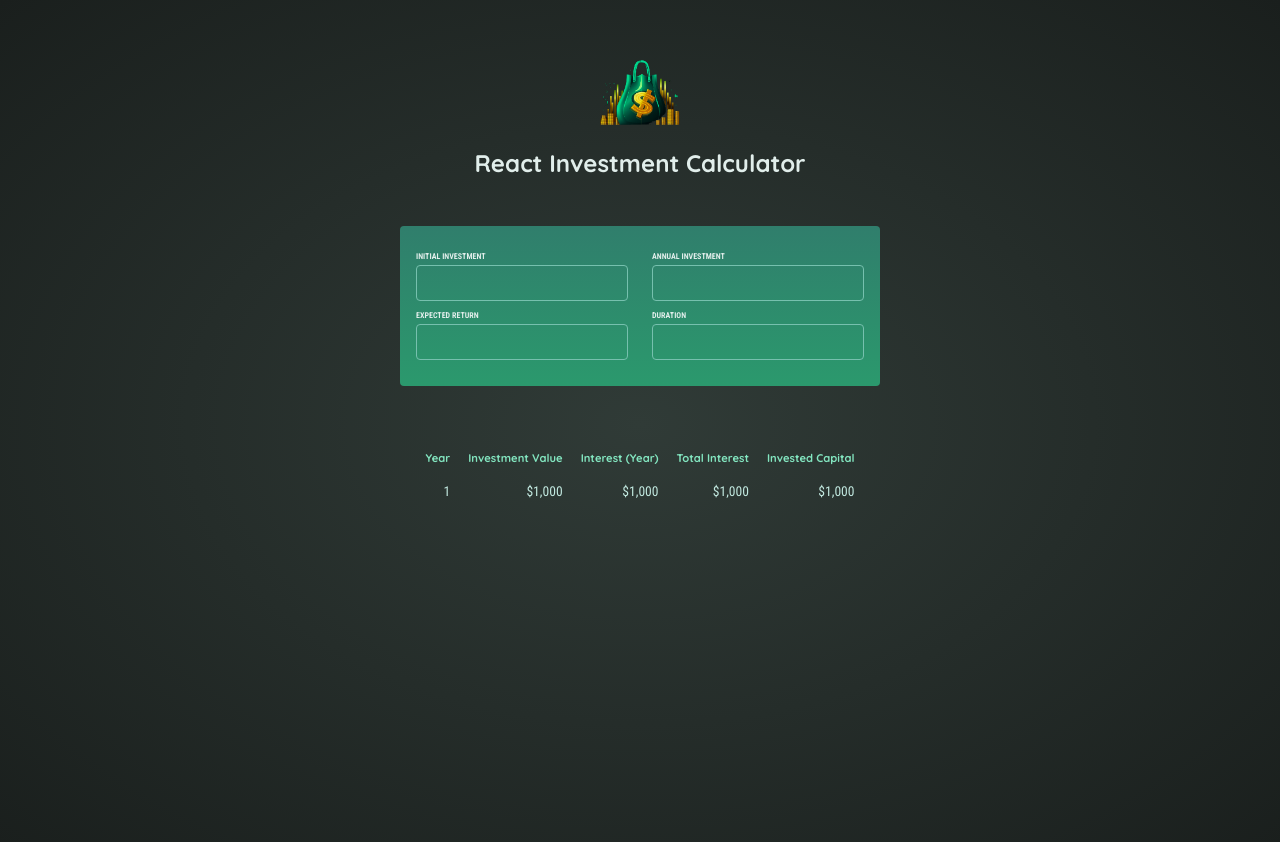
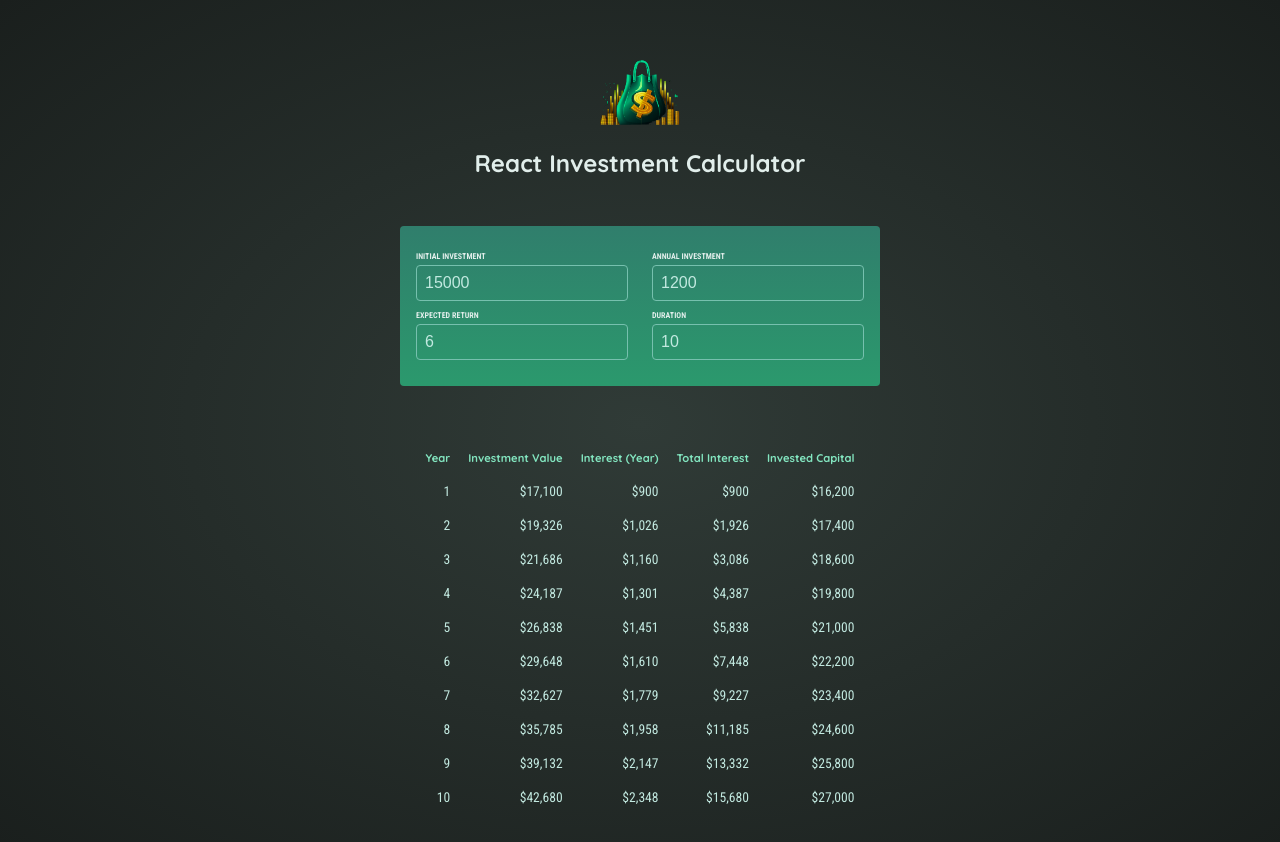
Before and after one commit to Irostovsky/investment-calculator, a React (Vite) app: page / in a window 1280 px wide. Shown: the top 842 px of the page. Built offline with nearby package versions, Linux system fonts and the light colour scheme.

Commit message:
Show results.

```diff
--- a/src/App.jsx
+++ b/src/App.jsx
@@ -1,46 +1,92 @@
-import { formatter } from "./util/investment";
+import { useState } from "react";
+import { calculateInvestmentResults, formatter } from "./util/investment";
 
 function App() {
+  const [userInvestment, setUserInvestment] = useState({
+    initialInvestment: 15000,
+    annualInvestment: 1200,
+    expectedReturn: 6,
+    duration: 10,
+  });
+
+  const handleInputChange = (event, key) => {
+    setUserInvestment((previousUserInvestment) => {
+      return {
+        ...previousUserInvestment,
+        [key]: parseFloat(event.target.value),
+      };
+    });
+  };
+
+  const result = calculateInvestmentResults(userInvestment);
   return (
     <>
       <div id="user-input">
         <div className="input-group">
           <div>
             <label>Initial Investment</label>
-            <input type="number" min="0" />
+            <input
+              type="number"
+              min="0"
+              value={userInvestment.initialInvestment}
+              onChange={(event) =>
+                handleInputChange(event, "initialInvestment")
+              }
+            />
           </div>
           <div>
             <label>Annual Investment</label>
-            <input type="number" min="0" />
+            <input
+              type="number"
+              min="0"
+              value={userInvestment.annualInvestment}
+              onChange={(event) => handleInputChange(event, "annualInvestment")}
+            />
           </div>
         </div>
         <div className="input-group">
           <div>
             <label>Expected Return</label>
-            <input type="number" min="0" />
+            <input
+              type="number"
+              min="0"
+              value={userInvestment.expectedReturn}
+              onChange={(event) => handleInputChange(event, "expectedReturn")}
+            />
           </div>
           <div>
             <label>Duration</label>
-            <input type="number" min="0" />
+            <input
+              type="number"
+              min="0"
+              value={userInvestment.duration}
+              onChange={(event) => handleInputChange(event, "duration")}
+            />
           </div>
         </div>
       </div>
       <table id="result" className="center">
         <thead>
+          <tr>
             <th>Year</th>
             <th>Investment Value</th>
             <th>Interest (Year)</th>
             <th>Total Interest</th>
             <th>Invested Capital</th>
+          </tr>
         </thead>
         <tbody>
-          <tr>
-            <td>1</td>
-            <td>{formatter.format(1000)}</td>
-            <td>{formatter.format(1000)}</td>
-            <td>{formatter.format(1000)}</td>
-            <td>{formatter.format(1000)}</td>
+          {result.map((item) => {
+            return (
+              <tr key={item.year}>
+                <td>{item.year}</td>
+                <td>{formatter.format(item.valueEndOfYear)}</td>
+                <td>{formatter.format(item.interest)}</td>
+                <td>{formatter.format(item.totalInterest)}</td>
+                <td>{formatter.format(item.investedCapital)}</td>
               </tr>
+            );
+          })}
         </tbody>
       </table>
     </>
--- a/src/util/investment.js
+++ b/src/util/investment.js
@@ -12,15 +12,20 @@ export function calculateInvestmentResults({
 }) {
   const annualData = [];
   let investmentValue = initialInvestment;
+  let investedCapital = initialInvestment;
+  let totalInterest = 0;
 
   for (let i = 0; i < duration; i++) {
     const interestEarnedInYear = investmentValue * (expectedReturn / 100);
     investmentValue += interestEarnedInYear + annualInvestment;
+    investedCapital += annualInvestment;
+    totalInterest += interestEarnedInYear;
     annualData.push({
       year: i + 1, // year identifier
       interest: interestEarnedInYear, // the amount of interest earned in this year
       valueEndOfYear: investmentValue, // investment value at end of year
-      annualInvestment: annualInvestment, // investment added in this year
+      investedCapital: investedCapital,
+      totalInterest: totalInterest,
     });
   }
 
@@ -30,9 +35,9 @@ export function calculateInvestmentResults({
 // The browser-provided Intl API is used to prepare a formatter object
 // This object offers a "format()" method that can be used to format numbers as currency
 // Example Usage: formatter.format(1000) => yields "$1,000"
-export const formatter = new Intl.NumberFormat('en-US', {
-  style: 'currency',
-  currency: 'USD',
+export const formatter = new Intl.NumberFormat("en-US", {
+  style: "currency",
+  currency: "USD",
   minimumFractionDigits: 0,
   maximumFractionDigits: 0,
 });
```
Lines whose indentation alone changed are shown as unchanged.
